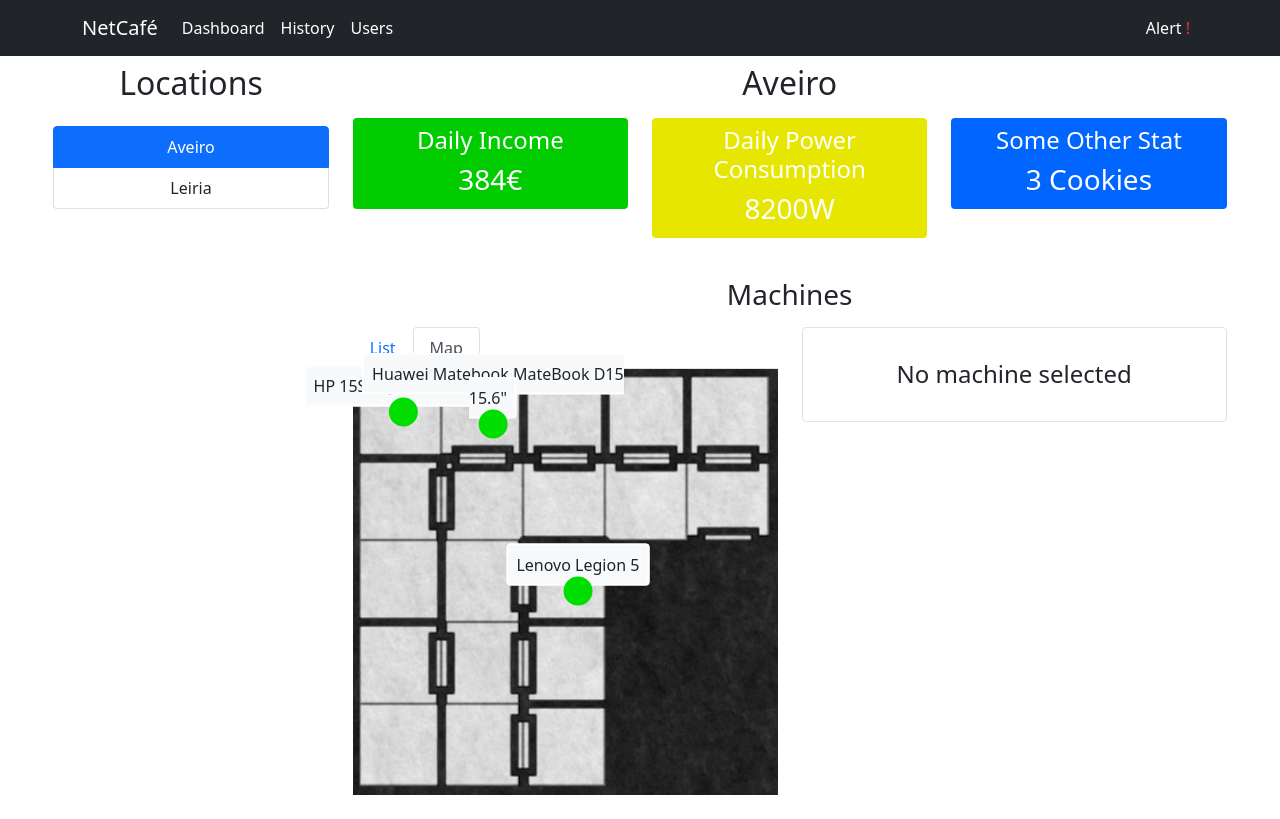
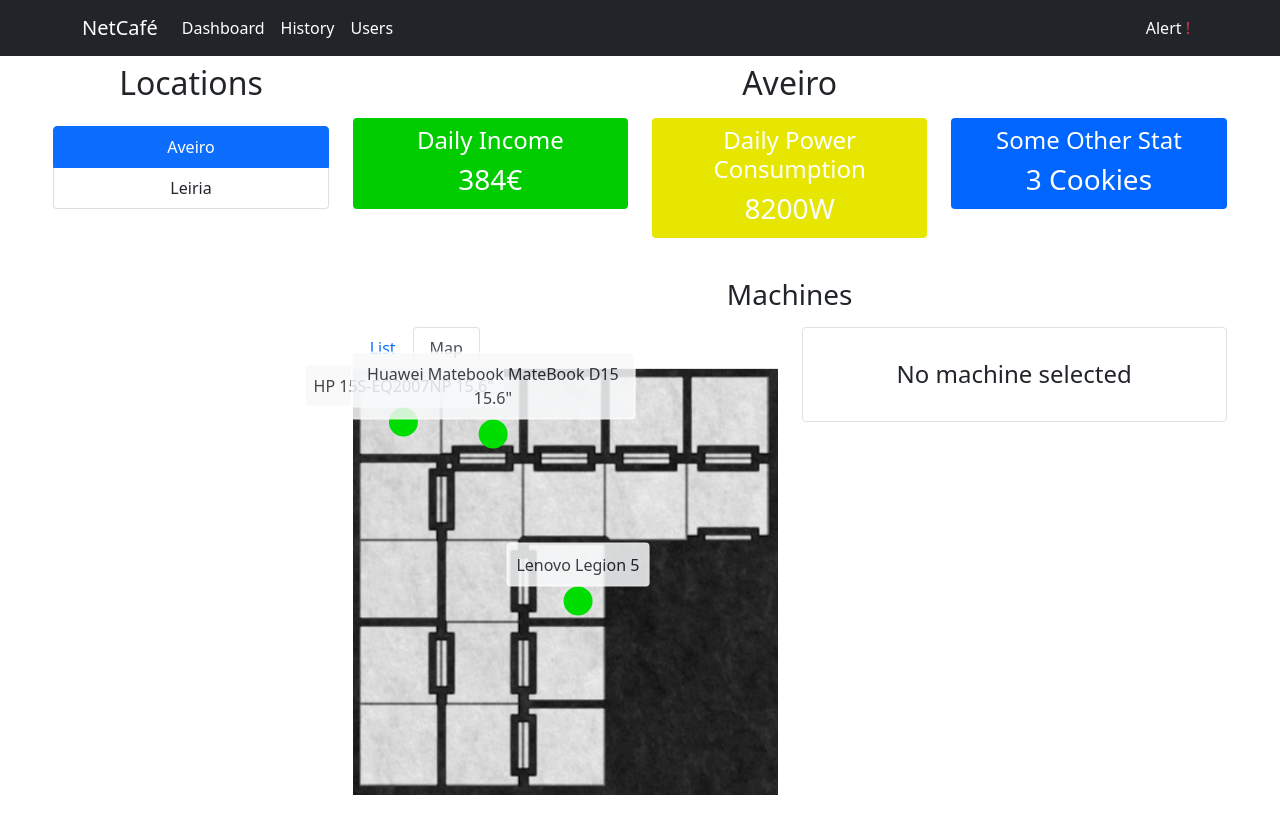
Before and after one commit to Inryatt/IES_NetCafe, a React (Create React App) app in the folder webapp/: page /dashboard in a window 1280 px wide. Both pictures are taken after a click on the tab "Map". Built offline with nearby package versions, Linux system fonts and the light colour scheme.

Commit message:
Changes machines bubbles hover behavior and z-indexing

```diff
--- a/webapp/src/pages/DashboardPage/components/MachineList.js
+++ b/webapp/src/pages/DashboardPage/components/MachineList.js
@@ -26,6 +26,7 @@ const MachineList = ({machinesData, machinesUsage, selMachine, setSelMachine}) =
                     const machine_usage = machinesUsage.filter(usage => usage.machine_id == machine.id)
                     return (
                         <ListGroup.Item
+                            role="button"
                             className={machine == selMachine ? "active" : ""}
                             key={machine.id}
                             onClick={() => setSelMachine(machine)}
--- /dev/null
+++ b/webapp/src/pages/DashboardPage/components/MachinePlanView/MachineBubble.css
@@ -0,0 +1,7 @@
+.machine-bubble:hover {
+    z-index: 110 !important;
+}
+
+.machine-bubble:hover .machine-bubble-name:not(.selected) {
+    background-color: rgb(139, 185, 255) !important;
+}
--- a/webapp/src/pages/DashboardPage/components/MachinePlanView/MachineBubble.js
+++ b/webapp/src/pages/DashboardPage/components/MachinePlanView/MachineBubble.js
@@ -1,5 +1,6 @@
 import React from "react";
 import styled from "styled-components";
+import "./MachineBubble.css";
 
 const StatusCircle = styled.div`
 &:after {
@@ -19,8 +20,22 @@ const StatusCircle = styled.div`
 const MachineBubble = ({position, machineName, machineAvailable, selected, onClick}) => {
 
     return (
-        <div onClick={onClick} style={{"position": "absolute", "top": position[1]*100 + "%", "left": position[0]*100 + "%", "transform": "translate(-50%, -50%)"}}>
-            <span className={"border border-2 border-white p-2 rounded " + (selected ? "bg-primary text-white" : "bg-light")}>{machineName}</span>
+        <div
+            className="machine-bubble"
+            role="button"
+            onClick={onClick}
+            style={{
+                "position": "absolute",
+                "top": position[1]*100 + "%",
+                "left": position[0]*100 + "%",
+                "transform": "translate(-50%, -50%)",
+                "zIndex": selected ? 100 : 90
+            }}
+        >
+            <div
+                className={"machine-bubble-name border border-2 border-white p-2 rounded " + (selected ? "selected bg-primary text-white" : "bg-light")}
+                style={{"opacity": 0.85}}
+            >{machineName}</div>
             <StatusCircle isActive={machineAvailable} selected={selected} />
         </div>
     )
```
